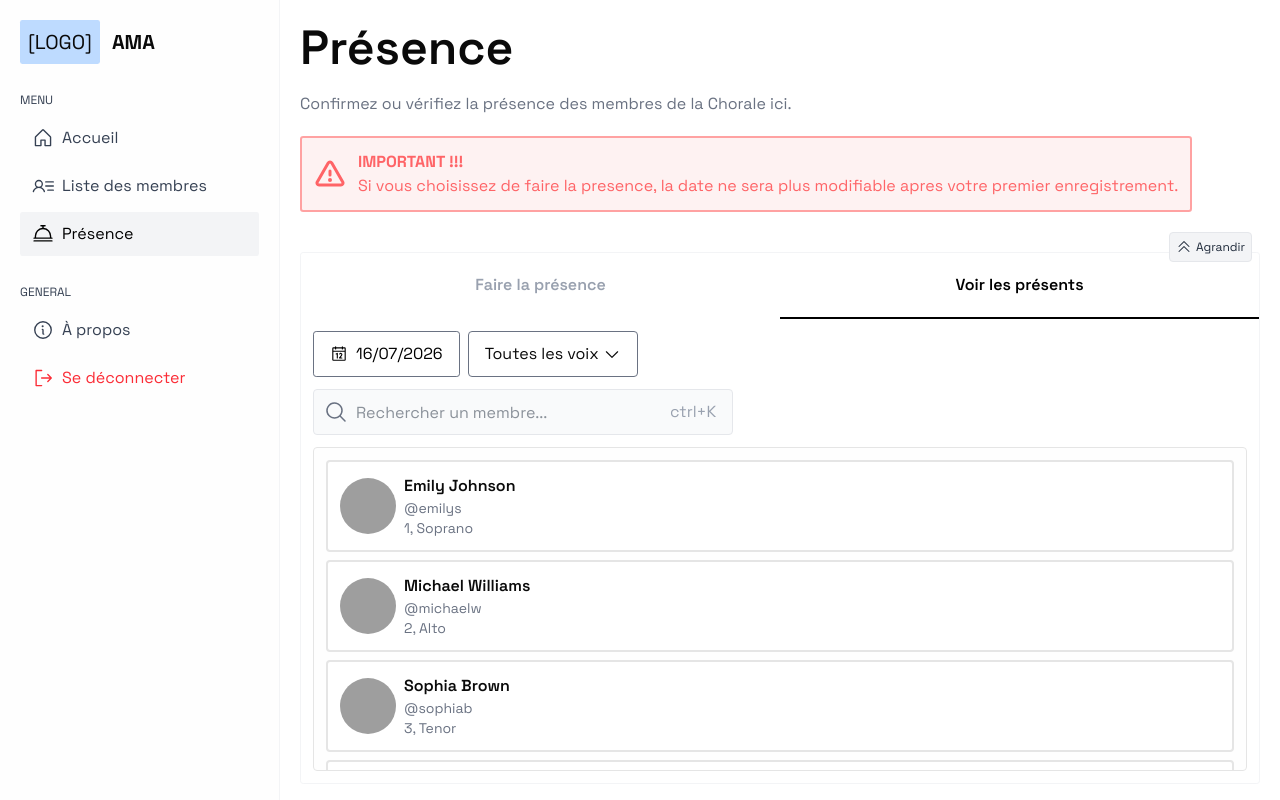
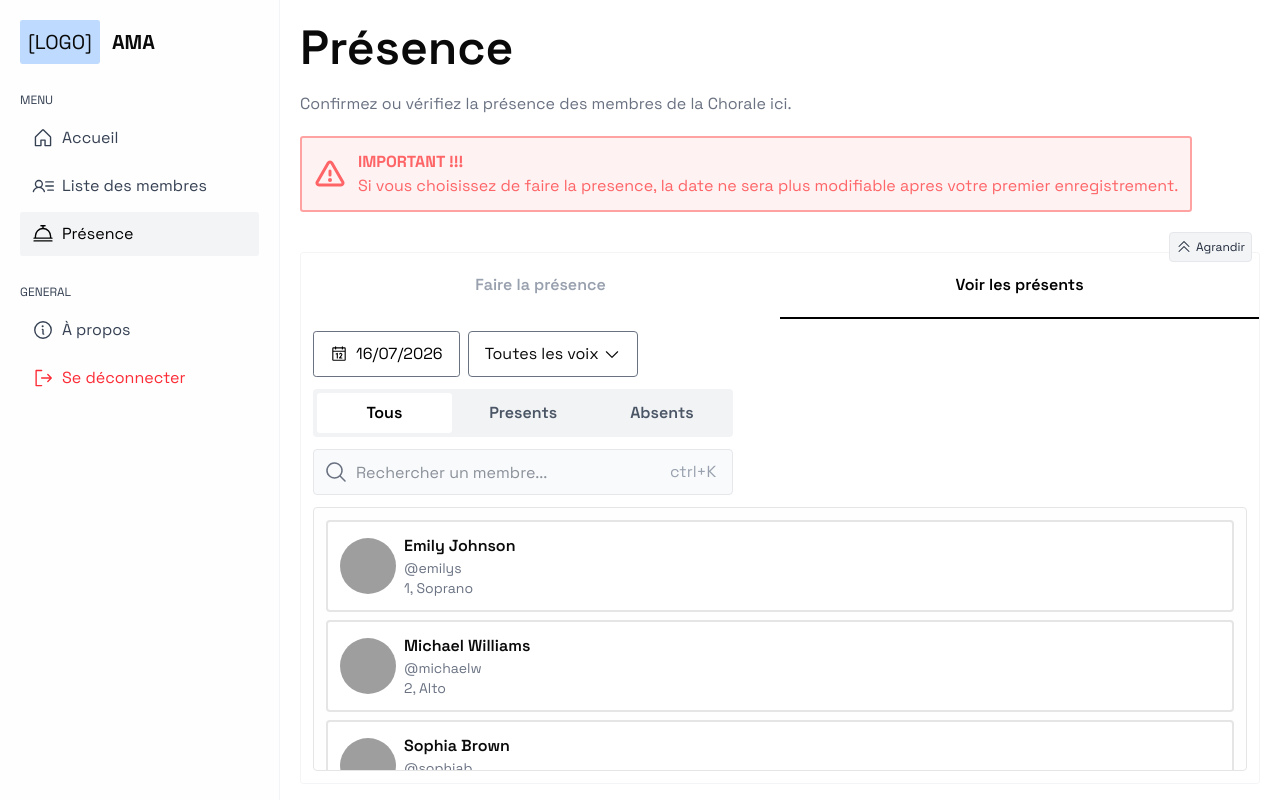
Before and after one commit to tojonirinaAndrian/ama-app, a Next.js app: page /presence in a window 1280 px wide. Both pictures are taken after a click on the button "Voir les présents". Built offline with nearby package versions, Linux system fonts and the light colour scheme; grey boxes are pictures that could not be loaded.

Commit message:
added a filter for voir les presents to see who was and not there at some a certain date

```diff
--- /dev/null
+++ b/app/components/presence/attendedFilterComponent.tsx
@@ -0,0 +1,31 @@
+import { usePresenceStore } from "@/app/stores/presence-store";
+
+const ACTIVE_STYLE = "bg-white !text-black"
+const INACTIVE_STYLE = "hover:bg-gray-50/50";
+
+export default function AttendedFilterComponent () {
+    const { activeSeeSectionFilter, setActiveSeeSectionFilter } = usePresenceStore()
+
+    return <>
+    <div className="w-full xl:w-[45%] md:w-[60%]  p-1 bg-gray-200/50 gap-1 *:cursor-pointer text-gray-600 font-semibold rounded *:w-full flex *:p-2 *:rounded-md">
+        <button
+        onClick={() => {
+            if (activeSeeSectionFilter !== "tous") setActiveSeeSectionFilter("tous")
+        }}
+        className={(activeSeeSectionFilter === "tous") ? ACTIVE_STYLE : INACTIVE_STYLE}
+        >Tous</button>
+        <button
+        onClick={() => {
+            if (activeSeeSectionFilter !== "presents") setActiveSeeSectionFilter("presents")
+        }}
+        className={(activeSeeSectionFilter === "presents") ? ACTIVE_STYLE : INACTIVE_STYLE}
+        >Presents</button>
+        <button
+        onClick={() => {
+            if (activeSeeSectionFilter !== "absents") setActiveSeeSectionFilter("absents")
+        }}
+        className={(activeSeeSectionFilter === "absents") ? ACTIVE_STYLE : INACTIVE_STYLE}
+        >Absents</button>
+    </div>
+    </>
+}
--- a/app/components/presence/searchComponent.tsx
+++ b/app/components/presence/searchComponent.tsx
@@ -35,14 +35,12 @@ export default function SearchComponent() {
         };
     }, []);
 
-
     const onCancelClick = () => {
         const searchElement: HTMLInputElement = document.getElementById("searchInput") as HTMLInputElement;
         searchElement.value = "";
         searchElement.focus();
         setSearchInput("");
     };
-
 
     return <>
         <div
--- a/app/presence/page.tsx
+++ b/app/presence/page.tsx
@@ -8,6 +8,7 @@ import SearchComponent from "../components/presence/searchComponent";
 import VoicePickerComponent from "../components/presence/voiceFilterComponent";
 import { CaretDoubleUpIcon, CaretDoubleDownIcon, WarningIcon } from "@phosphor-icons/react";
 import { useState } from "react";
+import AttendedFilterComponent from "../components/presence/attendedFilterComponent";
 
 const ACTIVE_STYLE = "text-black! border-black!";
 
@@ -27,7 +28,7 @@ export default function Presence() {
           </p>
         </div>
         <div className="w-fit flex gap-3 items-center text-red-400 border-2 border-red-300 bg-red-50 p-3 rounded-md">
-          <WarningIcon size={32} className="" weight="bold"/>
+          <WarningIcon size={32} className="" weight="bold" />
           <div className="flex flex-col">
             <p className="font-bold">
               IMPORTANT !!!
@@ -74,6 +75,7 @@ export default function Presence() {
               <DatePickerSection />
               <VoicePickerComponent />
             </div>
+            {(activeSection === "voir") && <AttendedFilterComponent />}
             <SearchComponent />
             <MembersListComponent />
           </div>
--- a/app/stores/presence-store.ts
+++ b/app/stores/presence-store.ts
@@ -5,13 +5,17 @@ export type ActiveSection =
     | "faire"
     | "voir"
 
+export type ActiveSeeSectionFilter = "tous" | "presents" | "absents";
+
 interface PresenceStore {
     activeSection: ActiveSection;
     setActiveSection: (page: ActiveSection) => void;
     searchInput: string;
     setSearchInput: (text: string) => void;
     voiceNumber: number;
-    setVoiceNumber: (voiceNumber: number) => void
+    setVoiceNumber: (voiceNumber: number) => void;
+    activeSeeSectionFilter: ActiveSeeSectionFilter;
+    setActiveSeeSectionFilter: (seeSectionFilter: ActiveSeeSectionFilter) => void
 }
 
 export const usePresenceStore = create<PresenceStore>()(
@@ -36,6 +40,13 @@ export const usePresenceStore = create<PresenceStore>()(
                 set({
                     voiceNumber: num
                 })
+            },
+
+            activeSeeSectionFilter: "tous",
+            setActiveSeeSectionFilter: (value) => {
+                set ({
+                    activeSeeSectionFilter: value
+                })
             }
         }),
         {
```
